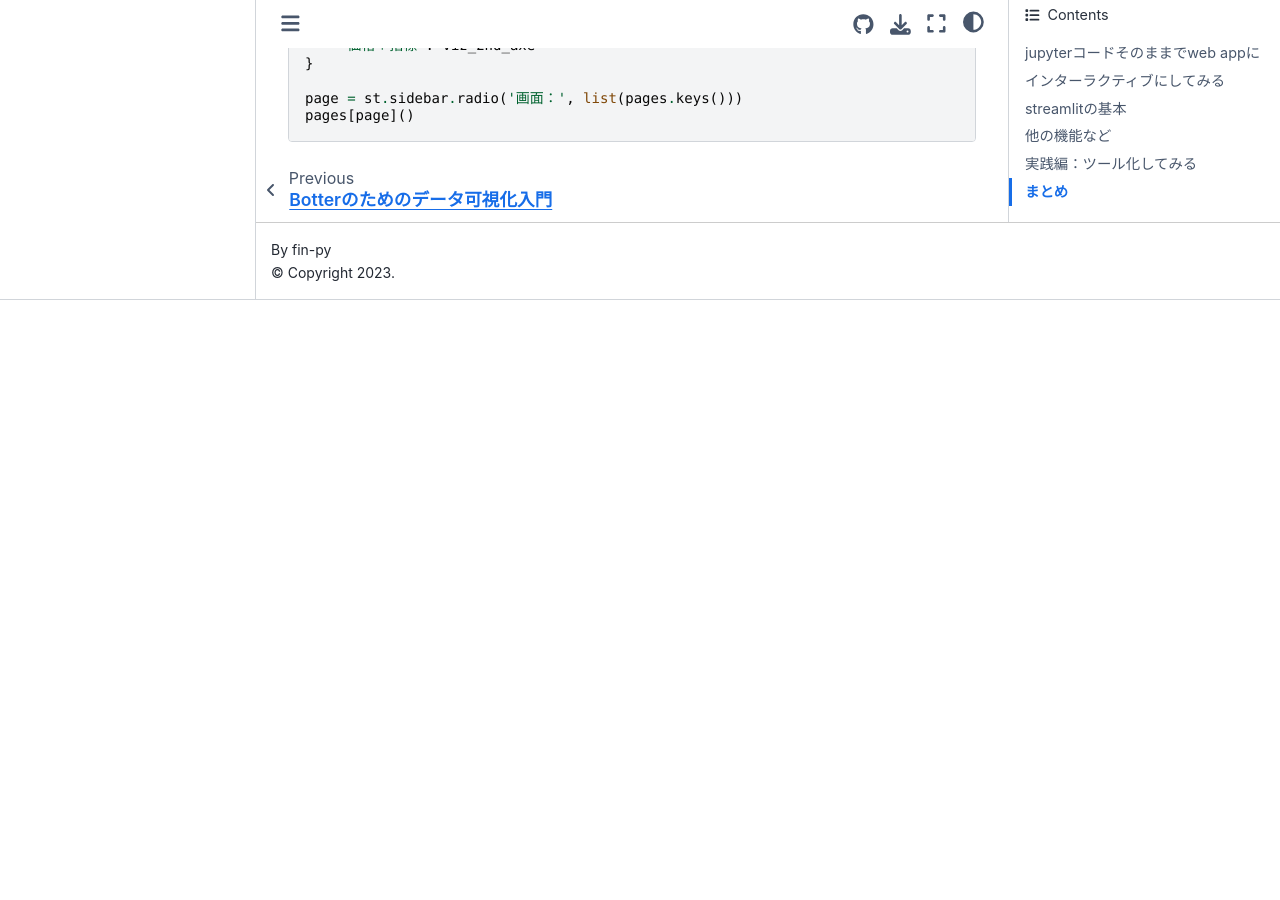
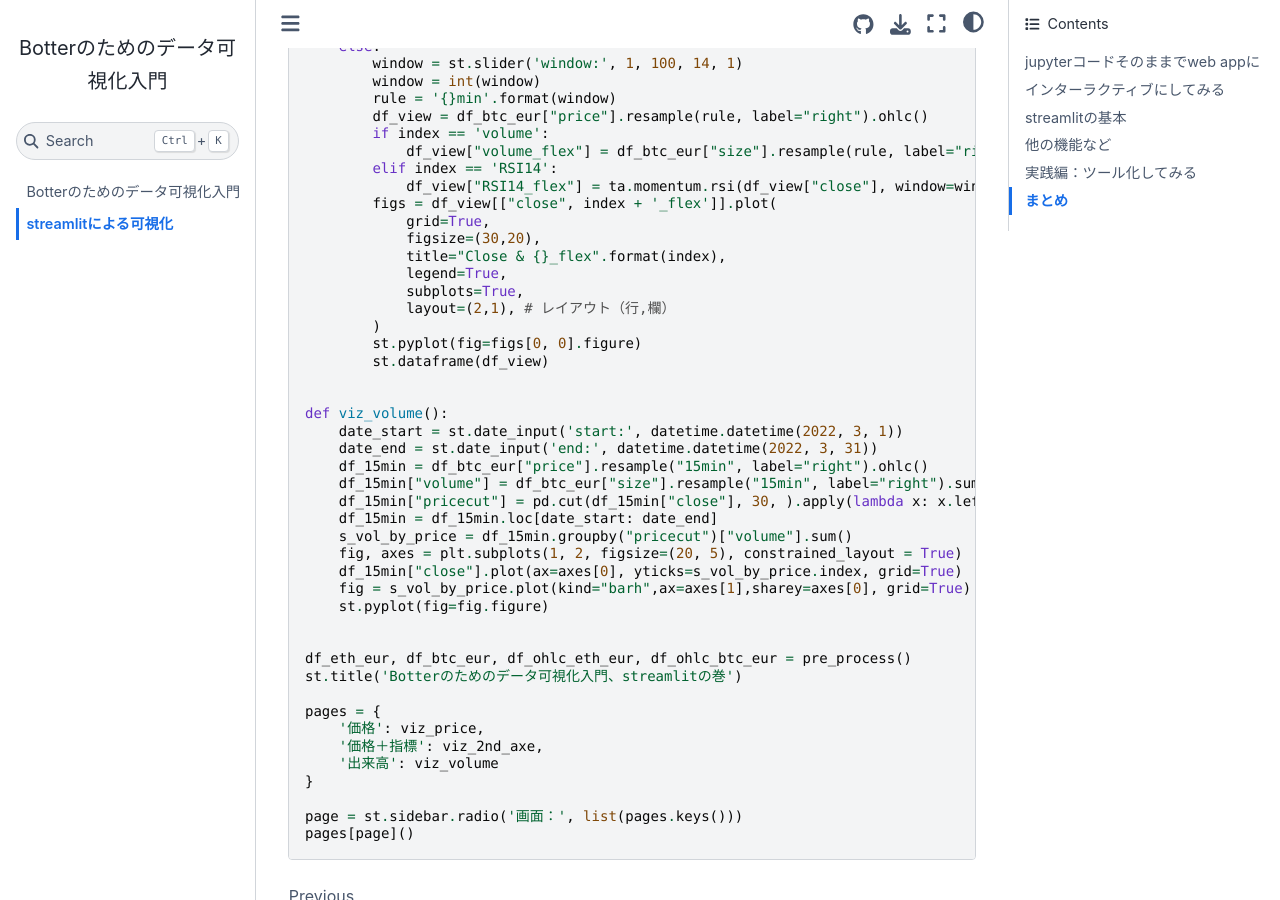
Before and after one commit to fin-py/botter4visualization, a Jupyter Book: the page built from source/streamlit_interactive.md, in a window 1280 px wide and 900 px high, scrolled down 7221 px. Built offline with Jupyter Book 1.0.4 settings and Sphinx 7.4.7 and the Sphinx Book theme 1.1.4, drawn with Linux system fonts in a browser that asks for light colours; pages that are not in the unit, such as notebooks, are missing from menus; before the commit the page ends 7521 px from its top, so only the background shows below that; some of the changed text lies outside the part shown.

Commit message:
出来高の期間を変える

````diff
--- a/source/code/streamlit_01.py
+++ b/source/code/streamlit_01.py
@@ -1,8 +1,8 @@
 import streamlit as st
 import pandas as pd
 
-df_eth_eur = pd.read_pickle("../../data/binance_btc-eur.pkl")
-df_btc_eur = pd.read_pickle("../../data/binance_eth-eur.pkl")
+df_eth_eur = pd.read_pickle("../../data/binance_btc-eur_bk.pkl")
+df_btc_eur = pd.read_pickle("../../data/binance_eth-eur_bk.pkl")
 
 df_btc_eur.head()
 
--- a/source/code/streamlit_02.py
+++ b/source/code/streamlit_02.py
@@ -1,8 +1,8 @@
 import streamlit as st
 import pandas as pd
 
-df_eth_eur = pd.read_pickle("../../data/binance_btc-eur.pkl")
-df_btc_eur = pd.read_pickle("../../data/binance_eth-eur.pkl")
+df_eth_eur = pd.read_pickle("../../data/binance_btc-eur_bk.pkl")
+df_btc_eur = pd.read_pickle("../../data/binance_eth-eur_bk.pkl")
 
 df_btc_eur.head()
 
--- a/source/code/streamlit_03.py
+++ b/source/code/streamlit_03.py
@@ -1,19 +1,22 @@
 import streamlit as st
+import datetime
 import pandas as pd
 import logging
 import ta
+import matplotlib.pyplot as plt
 
 logging.basicConfig(level=logging.INFO,
                     format="%(asctime)s %(levelname)s %(message)s",
                     datefmt="%m/%d/%Y %X")
+st.set_page_config(layout='wide')
 
 
 # 前処理を一度だけ実行するようにする
-@st.cache
+@st.cache(allow_output_mutation=True)
 def pre_process():
     logging.info('load data')
-    df_eth_eur = pd.read_pickle("../../data/binance_btc-eur.pkl")
-    df_btc_eur = pd.read_pickle("../../data/binance_eth-eur.pkl")
+    df_eth_eur = pd.read_pickle("../../data/binance_btc-eur_bk.pkl")
+    df_btc_eur = pd.read_pickle("../../data/binance_eth-eur_bk.pkl")
 
     rule = '15min'
     df_ohlc_btc_eur = df_btc_eur["price"].resample(rule, label="right").ohlc()
@@ -93,12 +96,27 @@
         st.dataframe(df_view)
 
 
+def viz_volume():
+    date_start = st.date_input('start:', datetime.datetime(2022, 3, 1))
+    date_end = st.date_input('end:', datetime.datetime(2022, 3, 31))
+    df_15min = df_btc_eur["price"].resample("15min", label="right").ohlc()
+    df_15min["volume"] = df_btc_eur["size"].resample("15min", label="right").sum()
+    df_15min["pricecut"] = pd.cut(df_15min["close"], 30, ).apply(lambda x: x.left)
+    df_15min = df_15min.loc[date_start: date_end]
+    s_vol_by_price = df_15min.groupby("pricecut")["volume"].sum()
+    fig, axes = plt.subplots(1, 2, figsize=(20, 5), constrained_layout = True)
+    df_15min["close"].plot(ax=axes[0], yticks=s_vol_by_price.index, grid=True)
+    fig = s_vol_by_price.plot(kind="barh",ax=axes[1],sharey=axes[0], grid=True)
+    st.pyplot(fig=fig.figure)
+
+
 df_eth_eur, df_btc_eur, df_ohlc_eth_eur, df_ohlc_btc_eur = pre_process()
 st.title('Botterのためのデータ可視化入門、streamlitの巻')
 
 pages = {
     '価格': viz_price,
-    '価格＋指標': viz_2nd_axe
+    '価格＋指標': viz_2nd_axe,
+    '出来高': viz_volume
 }
 
 page = st.sidebar.radio('画面：', list(pages.keys()))
--- a/source/streamlit_interactive.md
+++ b/source/streamlit_interactive.md
@@ -117,6 +117,13 @@
 
 最後にstreamlitを使って解析ツールを作ってみます
 
+```{figure} ./resources/streamlit_03.png
+:name: streamlit03
+:width: 450px
+
+解析ツール
+```
+
 ### ページ分け
 
 様々な可視化を使いたいが、それを一度に全部を表示すると時間がかかってしまうので、
@@ -127,7 +134,8 @@
 ```
 pages = {
     '価格': viz_price,
-    '価格+指標': viz_2nd_axe
+    '価格＋指標': viz_2nd_axe,
+    '出来高': viz_volume
 }
 
 page = st.sidebar.radio('画面：', list(pages.keys()))
````
Also changed, not shown: other parts of source/streamlit_interactive.md (+2 -2 lines), source/resources/streamlit_03.png (added).
